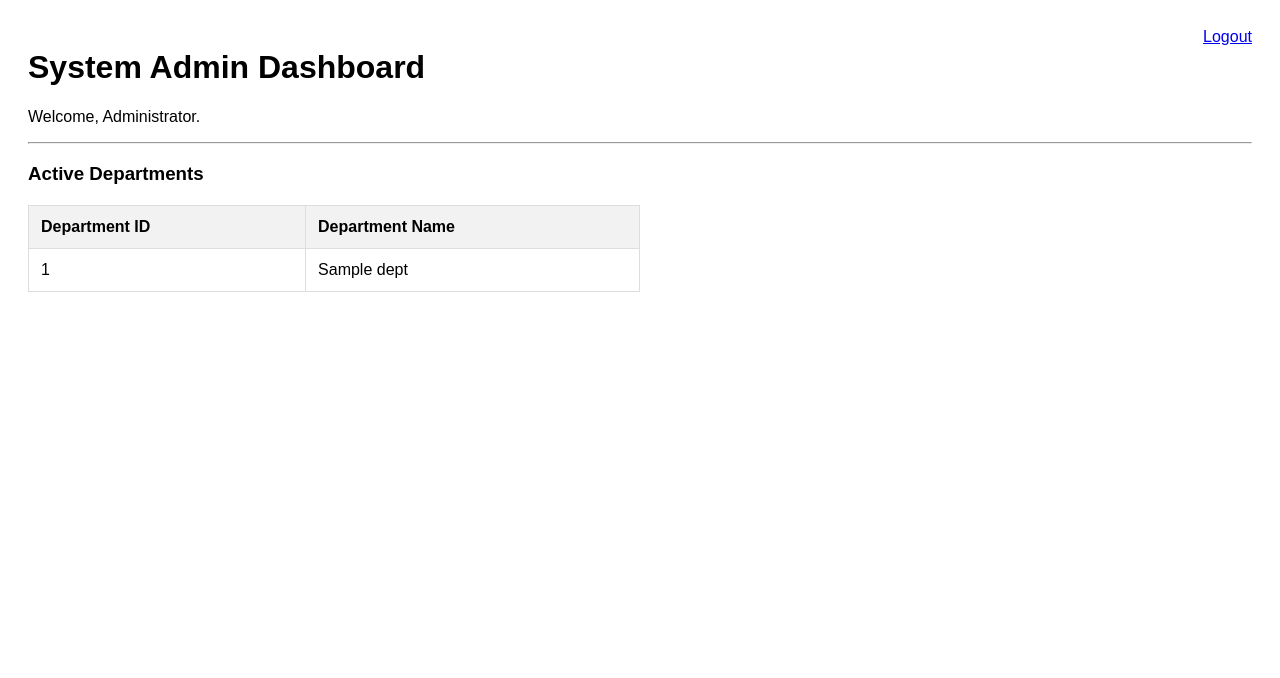
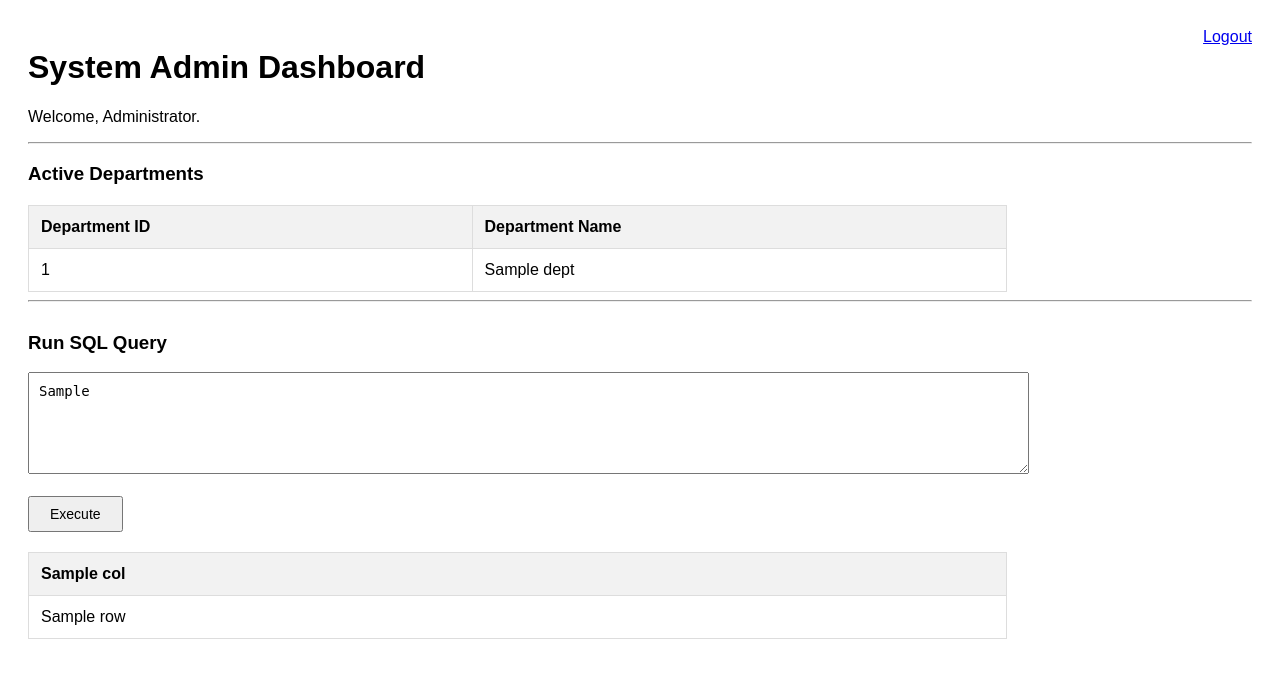
Before and after one commit to jivansh-ml/Team-Project, a Flask app: template templates/admin_dashboard.html in a window 1280 px wide. Shown: the top 678 px of the page. Run offline with Flask 3, Linux system fonts and the light colour scheme; the template is opened without the code that fills it: most values are stand-ins (such as "Sample title", 1, 10 or a date in 2020).

Commit message:
Update admin_dashboard.html

```diff
--- a/templates/admin_dashboard.html
+++ b/templates/admin_dashboard.html
@@ -1,14 +1,57 @@
 <!DOCTYPE html>
 <html>
+
 <head>
     <title>Admin Dashboard</title>
     <style>
-        body { font-family: Arial, sans-serif; padding: 20px; }
-        table { border-collapse: collapse; width: 50%; margin-top: 20px; }
-        th, td { border: 1px solid #ddd; padding: 12px; text-align: left; }
-        th { background-color: #f2f2f2; }
+        body {
+            font-family: Arial, sans-serif;
+            padding: 20px;
+        }
+
+        table {
+            border-collapse: collapse;
+            width: 80%;
+            margin-top: 20px;
+        }
+
+        th,
+        td {
+            border: 1px solid #ddd;
+            padding: 12px;
+            text-align: left;
+        }
+
+        th {
+            background-color: #f2f2f2;
+        }
+
+        textarea {
+            width: 80%;
+            height: 80px;
+            font-family: monospace;
+            font-size: 14px;
+            padding: 10px;
+        }
+
+        .query-section {
+            margin-top: 30px;
+        }
+
+        .msg {
+            padding: 10px;
+            margin-top: 10px;
+            background: #e8f5e9;
+            border-left: 4px solid #4caf50;
+        }
+
+        .msg.error {
+            background: #fce4ec;
+            border-left-color: #e53935;
+        }
     </style>
 </head>
+
 <body>
     <div style="float: right;">
         <a href="/logout">Logout</a>
@@ -32,5 +75,38 @@
         </tr>
         {% endfor %}
     </table>
+
+    <hr>
+
+    <div class="query-section">
+        <h3>Run SQL Query</h3>
+        <form method="POST" action="/admin_query">
+            <textarea name="sql_query">{{ last_query or 'SELECT * FROM students' }}</textarea><br><br>
+            <button type="submit" style="padding: 8px 20px; font-size: 14px; cursor: pointer;">Execute</button>
+        </form>
+
+        {% if message %}
+        <div class="msg {{ 'error' if message.startswith('Error') else '' }}">{{ message }}</div>
+        {% endif %}
+
+        {% if rows %}
+        <table>
+            <tr>
+                {% for col in columns %}
+                <th>{{ col }}</th>
+                {% endfor %}
+            </tr>
+            {% for row in rows %}
+            <tr>
+                {% for col in columns %}
+                <td>{{ row[col] }}</td>
+                {% endfor %}
+            </tr>
+            {% endfor %}
+        </table>
+        {% endif %}
+    </div>
+
 </body>
+
 </html>
```
